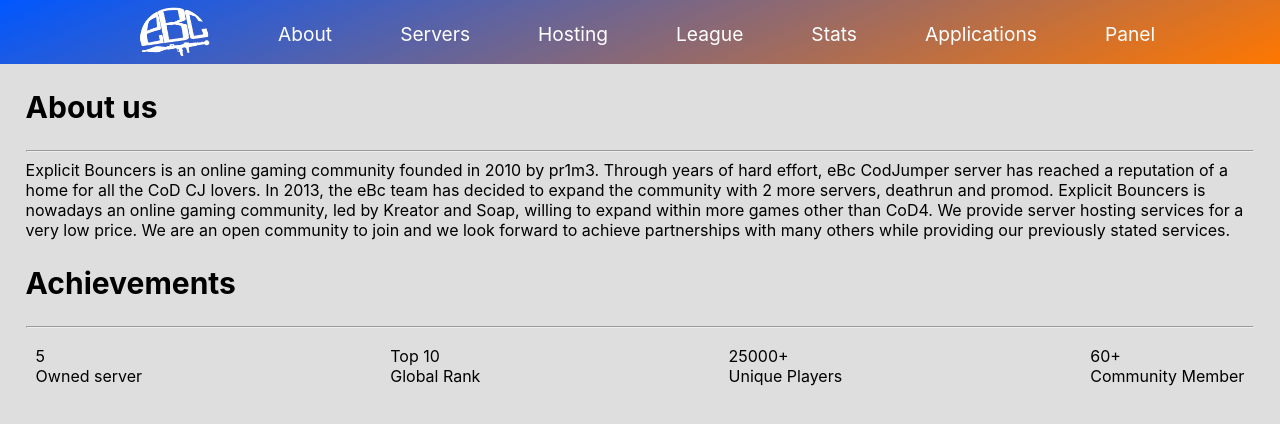
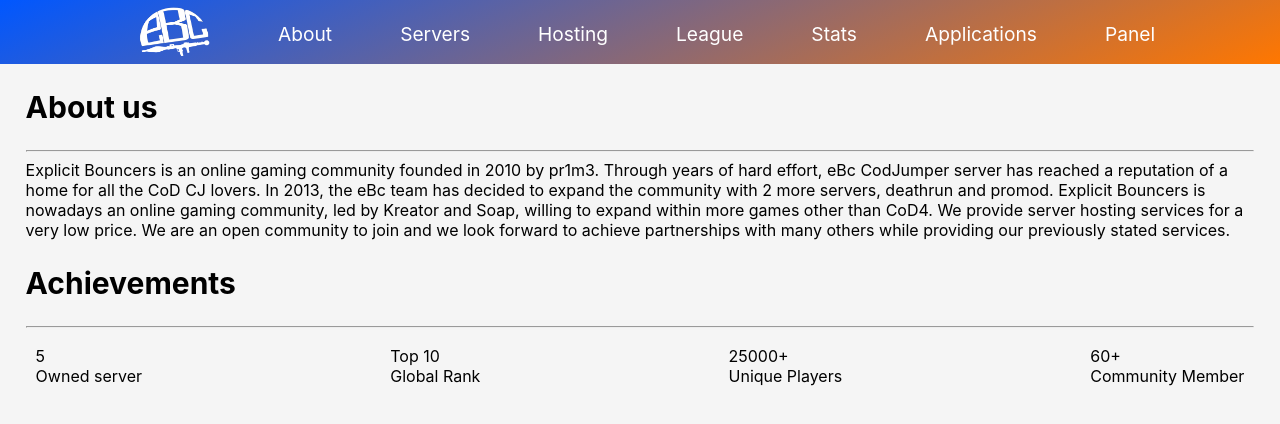
Before and after one commit to kristiandz/ebc-website, a React (Create React App) app: page / in a window 1280 px wide. Shown: the top 424 px of the page. Built offline with nearby package versions, Linux system fonts and the light colour scheme.

Commit message:
Global background color

```diff
--- a/src/index.css
+++ b/src/index.css
@@ -1,5 +1,5 @@
 body {
-  background-color: rgb(222, 222, 223);
+  background-color: whitesmoke;
   margin: 0;
   font-family: -apple-system, BlinkMacSystemFont, "Segoe UI", "Roboto", "Oxygen",
     "Ubuntu", "Cantarell", "Fira Sans", "Droid Sans", "Helvetica Neue",
```
